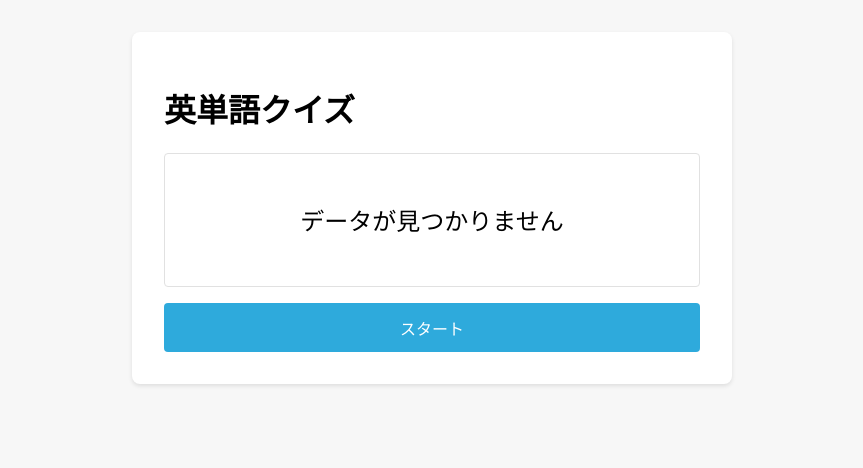
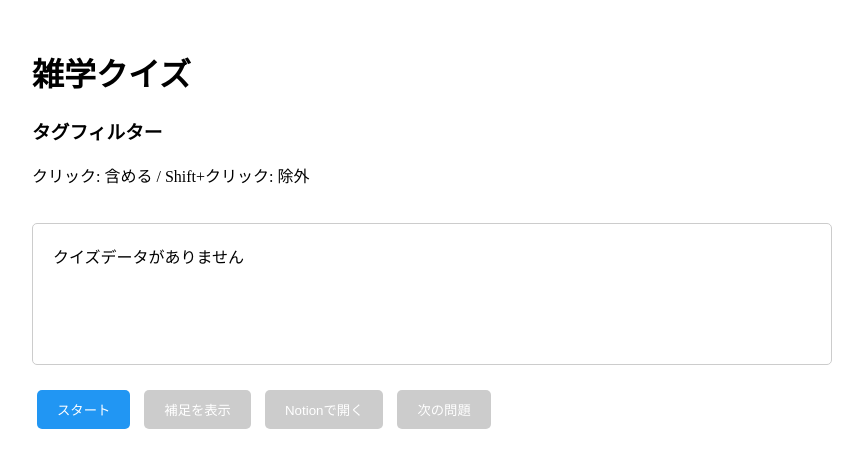
Before and after one commit to daikicurry/notion-trivia-quiz, a website: page index.html in a window 1280 px wide. Both pictures are taken after a click on the button "スタート". Shown: the whole page, without its empty margins (208-1071 px from the left). Drawn offline with Linux system fonts and the light colour scheme; no server answers.

Commit message:
Update index.html

```diff
--- a/index.html
+++ b/index.html
@@ -2,112 +2,211 @@
 <html lang="ja">
 <head>
     <meta charset="UTF-8">
-    <title>英単語クイズ</title>
+    <meta name="viewport" content="width=device-width, initial-scale=1.0">
+    <title>雑学クイズ</title>
     <style>
-        body {
-            font-family: -apple-system, BlinkMacSystemFont, "Segoe UI", Helvetica, Arial, sans-serif;
-            max-width: 600px;
-            margin: 2rem auto;
-            padding: 0 1rem;
-            background-color: #f7f7f7;
-        }
         .quiz-container {
-            background: white;
-            padding: 2rem;
-            border-radius: 8px;
-            box-shadow: 0 2px 4px rgba(0,0,0,0.1);
+            max-width: 800px;
+            margin: 0 auto;
+            padding: 20px;
         }
         .quiz-display {
+            margin: 20px 0;
+            padding: 20px;
+            border: 1px solid #ccc;
+            border-radius: 5px;
             min-height: 100px;
-            font-size: 1.5rem;
-            margin: 1rem 0;
-            padding: 1rem;
-            border: 1px solid #e1e1e1;
-            border-radius: 4px;
+        }
+        .tag-filter {
+            margin: 20px 0;
+        }
+        .tag-selection {
             display: flex;
-            align-items: center;
-            justify-content: center;
-            text-align: center;
+            flex-wrap: wrap;
+            gap: 10px;
+            margin: 10px 0;
+        }
+        .tag-chip {
+            padding: 5px 10px;
+            background-color: #e0e0e0;
+            border-radius: 15px;
+            cursor: pointer;
+        }
+        .tag-chip.selected {
+            background-color: #2196f3;
+            color: white;
+        }
+        .tag-chip.excluded {
+            background-color: #f44336;
+            color: white;
+        }
+        .button-container {
+            margin-top: 20px;
         }
         button {
-            background-color: #2eaadc;
+            margin: 5px;
+            padding: 10px 20px;
+            border: none;
+            border-radius: 5px;
+            background-color: #2196f3;
             color: white;
-            border: none;
-            padding: 0.8rem 1.5rem;
-            font-size: 1rem;
-            border-radius: 4px;
             cursor: pointer;
-            width: 100%;
         }
-        button:hover {
-            background-color: #2591ba;
+        button:disabled {
+            background-color: #cccccc;
+            cursor: not-allowed;
         }
     </style>
 </head>
 <body>
     <div class="quiz-container">
-        <h1>英単語クイズ</h1>
+        <h1>雑学クイズ</h1>
+
+        <div class="tag-filter">
+            <h3>タグフィルター</h3>
+            <p>クリック: 含める / Shift+クリック: 除外</p>
+            <div id="tagSelection" class="tag-selection"></div>
+        </div>
+
         <div id="quizDisplay" class="quiz-display">
             スタートボタンを押してください
         </div>
-        <button id="quizButton" onclick="handleQuiz()">スタート</button>
+
+        <div class="button-container">
+            <button id="startButton">スタート</button>
+            <button id="showSupplementButton" disabled>補足を表示</button>
+            <button id="showNotionButton" disabled>Notionで開く</button>
+            <button id="nextButton" disabled>次の問題</button>
+        </div>
     </div>
 
     <script>
-    let currentWord = null;
-    let isShowingJapanese = true;
-    let vocabularyData = [];
+        let quizData = [];
+        let currentQuiz = null;
+        let supplementShown = false;
+        const includedTags = new Set();
+        const excludedTags = new Set();
 
-    async function fetchVocabData() {
+        async function fetchQuizData() {
+            const queryParams = new URLSearchParams();
+            if (includedTags.size > 0) {
+                queryParams.set('includeTags', Array.from(includedTags).join(','));
+            }
+            if (excludedTags.size > 0) {
+                queryParams.set('excludeTags', Array.from(excludedTags).join(','));
+            }
+
             try {
-            const response = await fetch('/.netlify/functions/getVocab');
+                const response = await fetch(`/.netlify/functions/getVocab?${queryParams.toString()}`);
                 const data = await response.json();
-            return data.results || [];
+                quizData = data.results;
+
+                // タグ選択UIの初期化
+                if (data.availableTags && !document.querySelector('#tagSelection').children.length) {
+                    initializeTagSelection(data.availableTags);
+                }
+
+                return data.results;
             } catch (error) {
-            console.error('Error:', error);
+                console.error('Error fetching quiz data:', error);
                 return [];
             }
         }
 
-    function getRandomWord(words) {
-        return words[Math.floor(Math.random() * words.length)];
+        function initializeTagSelection(tags) {
+            const tagSelection = document.getElementById('tagSelection');
+            tags.forEach(tag => {
+                const tagChip = document.createElement('span');
+                tagChip.className = 'tag-chip';
+                tagChip.textContent = tag;
+                tagChip.onclick = (e) => toggleTag(tag, e.shiftKey);
+                tagSelection.appendChild(tagChip);
+            });
         }
 
-    async function handleQuiz() {
-        const display = document.getElementById('quizDisplay');
-        const button = document.getElementById('quizButton');
-
-        try {
-            if (vocabularyData.length === 0) {
-                display.textContent = 'データを読み込み中...';
-                button.disabled = true;
-                vocabularyData = await fetchVocabData();
-                if (vocabularyData.length === 0) {
-                    display.textContent = 'データが見つかりません';
-                    button.disabled = false;
-                    return;
+        function toggleTag(tag, isShiftPressed) {
+            if (isShiftPressed) {
+                if (excludedTags.has(tag)) {
+                    excludedTags.delete(tag);
+                } else {
+                    excludedTags.add(tag);
+                    includedTags.delete(tag);
+                }
+            } else {
+                if (includedTags.has(tag)) {
+                    includedTags.delete(tag);
+                } else {
+                    includedTags.add(tag);
+                    excludedTags.delete(tag);
                 }
             }
 
-            if (!currentWord) {
-                currentWord = getRandomWord(vocabularyData);
-                display.textContent = currentWord.japanese; // 日本語訳を表示
-                button.textContent = '答えを見る';
-                isShowingJapanese = true;
-            } else if (isShowingJapanese) {
-                display.textContent = currentWord.english; // 英語を表示
-                button.textContent = '次の問題へ';
-                isShowingJapanese = false;
-            } else {
-                currentWord = null;
-                handleQuiz();
+            updateTagDisplay();
+            fetchQuizData();
         }
 
-            button.disabled = false;
-        } catch (error) {
-            console.error('Error:', error);
-            display.textContent = 'エラーが発生しました';
-            button.disabled = false;
+        function updateTagDisplay() {
+            document.querySelectorAll('.tag-chip').forEach(chip => {
+                chip.className = 'tag-chip';
+                if (includedTags.has(chip.textContent)) {
+                    chip.classList.add('selected');
+                } else if (excludedTags.has(chip.textContent)) {
+                    chip.classList.add('excluded');
+                }
+            });
+        }
+
+        function getRandomQuiz() {
+            if (quizData.length === 0) return null;
+            const randomIndex = Math.floor(Math.random() * quizData.length);
+            return quizData[randomIndex];
+        }
+
+        function updateButtons(state) {
+            document.getElementById('startButton').disabled = state === 'quiz';
+            document.getElementById('showSupplementButton').disabled = state !== 'quiz' || supplementShown;
+            document.getElementById('showNotionButton').disabled = state !== 'quiz';
+            document.getElementById('nextButton').disabled = state !== 'quiz';
+        }
+
+        async function startQuiz() {
+            await fetchQuizData();
+            currentQuiz = getRandomQuiz();
+            if (currentQuiz) {
+                document.getElementById('quizDisplay').textContent = currentQuiz.content;
+                supplementShown = false;
+                updateButtons('quiz');
+            } else {
+                document.getElementById('quizDisplay').textContent = 'クイズデータがありません';
+                updateButtons('no-data');
             }
         }
+
+        function showSupplement() {
+            if (currentQuiz) {
+                document.getElementById('quizDisplay').innerHTML =
+                    `<div>${currentQuiz.content}</div>
+                     <hr>
+                     <div>${currentQuiz.supplement}</div>`;
+                supplementShown = true;
+                updateButtons('quiz');
+            }
+        }
+
+        function openInNotion() {
+            if (currentQuiz) {
+                window.open(currentQuiz.url, '_blank');
+            }
+        }
+
+        // イベントリスナーの設定
+        document.getElementById('startButton').onclick = startQuiz;
+        document.getElementById('showSupplementButton').onclick = showSupplement;
+        document.getElementById('showNotionButton').onclick = openInNotion;
+        document.getElementById('nextButton').onclick = startQuiz;
+
+        // 初期データの読み込み
+        fetchQuizData();
     </script>
+</body>
+</html>
```
Lines whose indentation alone changed are shown as unchanged.
